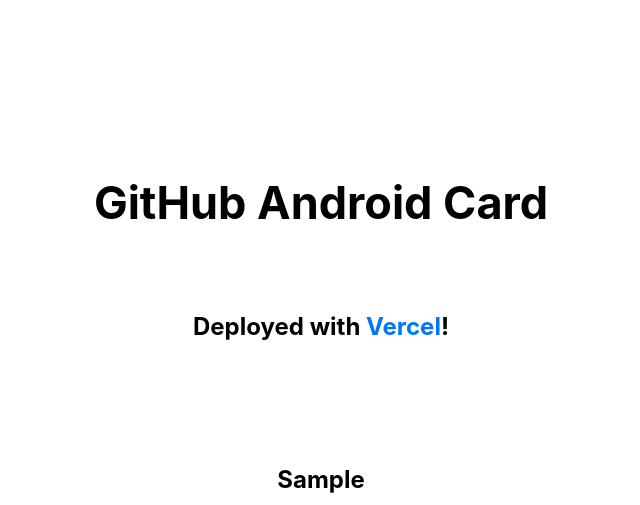
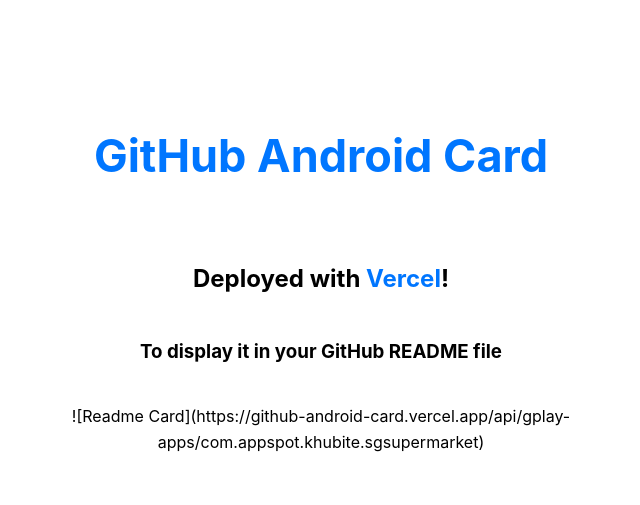
Before and after one commit to weikangchia/github-android-card, a Gatsby site: page / in a window 1280 px wide. Shown: the top 505 px of the page, without its empty margins (319-959 px from the left). Built offline with nearby package versions, Linux system fonts and the light colour scheme; Gatsby itself is replaced by a stand-in of ours; no server answers.

Commit message:
update index.js and remove date.js

```diff
--- a/api/date.ts
+++ /dev/null
@@ -1,6 +0,0 @@
-import { VercelRequest, VercelResponse } from '@vercel/node';
-
-export default (_req: VercelRequest, res: VercelResponse) => {
-  const date = new Date().toString();
-  res.status(200).send(date);
-};
--- a/src/pages/index.js
+++ b/src/pages/index.js
@@ -1,23 +1,14 @@
-import React, { useEffect, useState } from 'react';
+import React from 'react';
 import { Helmet } from 'react-helmet';
 import '../styles/index.css';
 
 function Index() {
-  const [date, setDate] = useState(null);
-  useEffect(() => {
-    async function getDate() {
-      const res = await fetch('/api/date');
-      const newDate = await res.text();
-      setDate(newDate);
-    }
-    getDate();
-  }, []);
   return (
     <main>
       <Helmet>
         <title>GitHub Android Card</title>
       </Helmet>
-      <h1>GitHub Android Card</h1>
+      <h1><a href="https://github.com/weikangchia/github-android-card">GitHub Android Card</a></h1>
       <h2>
         Deployed with{' '}
         <a
@@ -29,12 +20,12 @@
         </a>
         !
       </h2>
-      <p>
+      <h3>To display it in your GitHub README file</h3>
 
-      </p>
-      <br />
+      <p>![Readme Card](https://github-android-card.vercel.app/api/gplay-apps/com.appspot.khubite.sgsupermarket)</p>
+
       <h2>Sample</h2>
-      <img alt="github android card sample" style={{width: "400px", height: "160px", display: "block", "marginLeft": "auto", "marginRight": "auto"}} src="https://github-android-card.vercel.app/api/gplay-apps/khubite.appspot.com.sgtvguide"></img>
+      <img alt="github android card sample" style={{width: "400px", height: "160px", display: "block", "marginLeft": "auto", "marginRight": "auto"}} src="http://localhost:3000/api/gplay-apps/khubite.appspot.com.sgtvguide"></img>
     </main>
   );
 }
```
